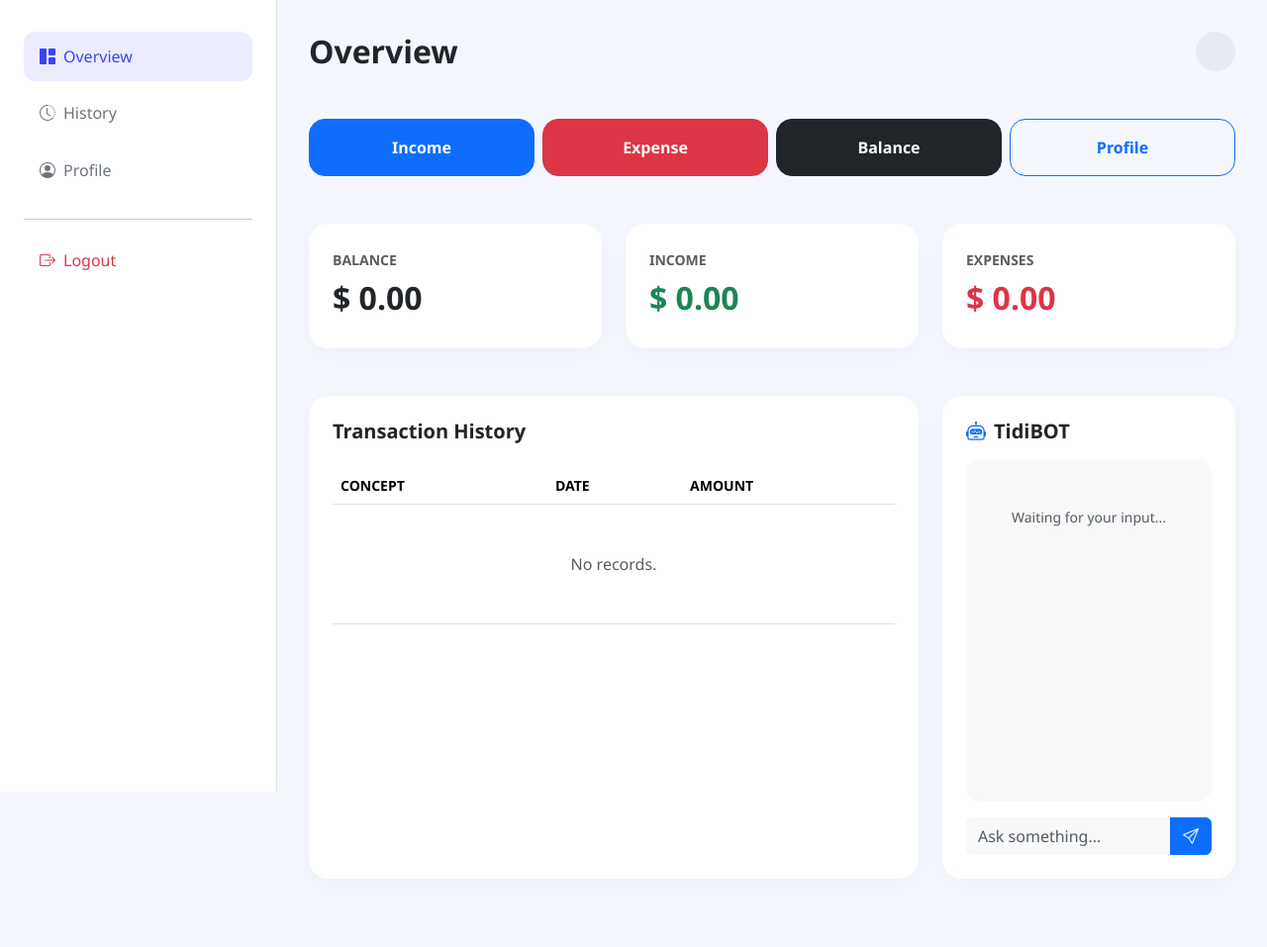
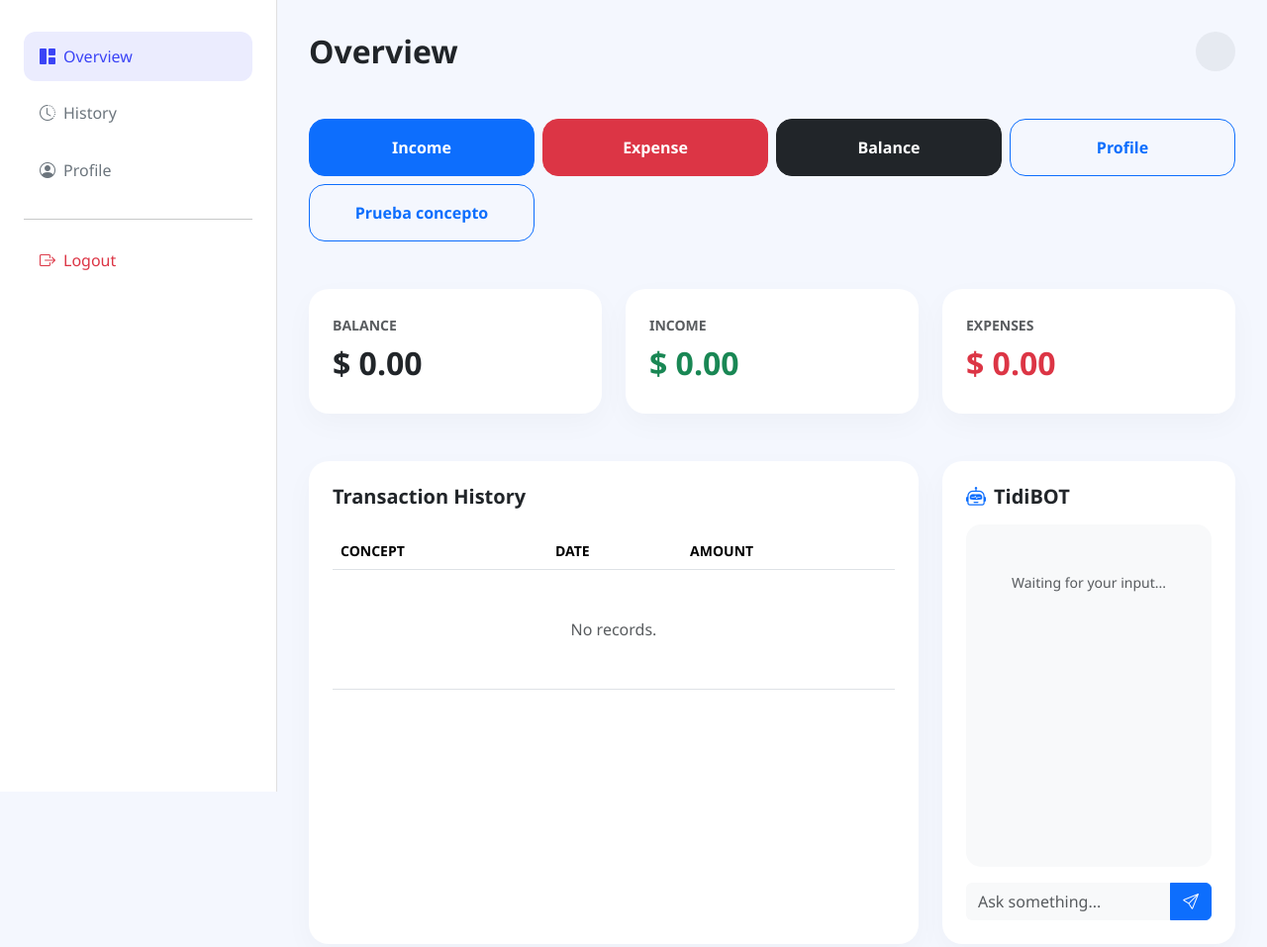
Before and after one commit to TIDI-APP/TID-, a website: page public/views/dashboard.html in a window 1280 px wide. Shown: the whole page at 99% size. Before the commit the page ends 920 px from the top, so only its background shows below. Drawn offline with nearby package versions, Linux system fonts and the light colour scheme.

Commit message:
add btn try

```diff
--- a/public/views/dashboard.html
+++ b/public/views/dashboard.html
@@ -94,6 +94,7 @@
             <div class="col-6 col-md-3"><button class="btn btn-danger w-100 py-3 rounded-4 fw-bold">Expense</button></div>
             <div class="col-6 col-md-3"><button class="btn btn-dark w-100 py-3 rounded-4 fw-bold">Balance</button></div>
             <div class="col-6 col-md-3"><button class="btn btn-outline-primary w-100 py-3 rounded-4 fw-bold">Profile</button></div>
+            <div class="col-6 col-md-3"><button class="btn btn-outline-primary w-100 py-3 rounded-4 fw-bold">Prueba concepto</button></div>
         </div>
 
         <div class="row g-4 mb-5">
```
